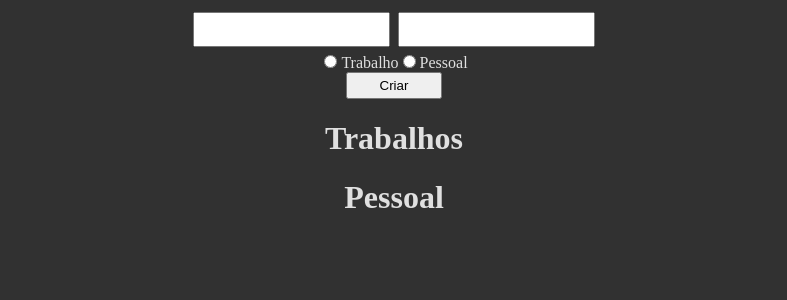
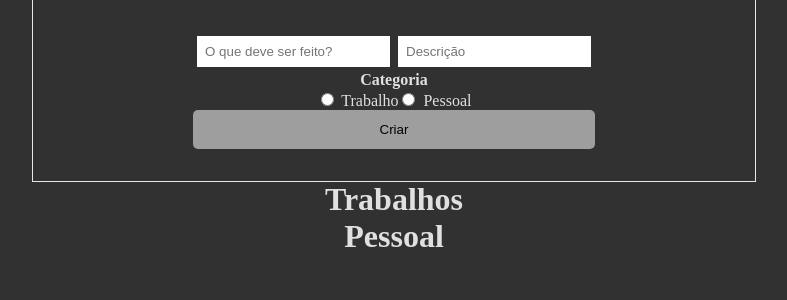
Before and after one commit to Elesiann/foursales-todo-app, a React (Create React App) app: page / in a window 1280 px wide. Shown: the top 300 px of the page, without its empty margins (246-1033 px from the left). Built offline with nearby package versions, Linux system fonts and the light colour scheme.

Commit message:
styling prototype

```diff
--- a/src/App.css
+++ b/src/App.css
@@ -1,3 +1,9 @@
+* {
+  margin: 0;
+  padding: 0;
+  border: none;
+}
+
 body {
   background-color: rgb(49, 49, 49);
   color: rgb(224, 224, 224);
@@ -8,13 +14,63 @@ input {
   margin: 0.25rem;
 }
 
-button {
-  padding-inline: 2rem;
-  padding-block: .25rem;
+form button {
+  padding: .75rem;
+  border-radius: 5px;
 }
 
-.todos button {
-  padding: 0;
+button {
+  background-color: rgb(158, 158, 158);
+  padding-inline: 2rem;
+  padding-block: 0.25rem;
+  transition: .2s;
+}
+
+button:hover {
+  color: rgb(32, 32, 32);
+  cursor: pointer;
+  background-color: #e7e7e7;
+}
+
+#formContainer {
+  display: flex;
+  justify-content: center;
+}
+
+#inputForm {
+  padding: 2rem 10rem;
+  outline: 1px solid #e7e7e7;
+}
+
+#criarButton {
+  width: 100%;
+}
+
+#todosContainer button {
+  margin-inline: 1rem;
+  margin-top: 1rem;
+  margin-bottom: 1rem;
+  padding: 0.5rem;
+  padding-inline: 3rem;
+  border-radius: 15px;
+}
+
+.todosContainer {
+  justify-content: center;
+  display: flex;
+  margin-top: .5rem;
+}
+
+.todos h2 {
+  margin-top: 1rem;
+}
+
+.todos {
+  width: 1024px;
+  margin-top: 0.25rem;
+  text-align: center;
+  background-color: rgb(92, 92, 92);
+  border-radius: 10px;
 }
 
 .App {
--- a/src/App.js
+++ b/src/App.js
@@ -52,14 +52,14 @@ export function App() {
             ...atividade,
             nome: "oiasdasda",
             checkTrabalho: false,
-        checkPessoal: true
+            checkPessoal: true,
           }
         : atividade.id === id && atividade.checkPessoal === true
         ? {
             ...atividade,
             nome: "oiasdasda",
             checkTrabalho: true,
-        checkPessoal: false
+            checkPessoal: false,
           }
         : atividade
     );
@@ -70,12 +70,15 @@ export function App() {
   return (
     // ==========================================================================================
     <div className="App">
-      <form onSubmit={handleSubmit}>
+      <div id="formContainer">
+        <form id="inputForm" onSubmit={handleSubmit}>
           <input
             name="atividade"
             type="text"
             value={values.atividade}
             onChange={handleChange}
+            placeholder="O que deve ser feito?"
+            required
           />
           <input
             maxLength="100"
@@ -83,46 +86,55 @@ export function App() {
             type="text"
             value={values.descricao}
             onChange={handleChange}
+            placeholder="Descrição"
+            required
           />
-        <br />
+          <h4>Categoria</h4>
           <input
             name="trabalho"
             id="trabalho"
             type="radio"
             checked={values.trabalho}
+
             onChange={() => {
               setValues({ ...values, pessoal: false, trabalho: true });
             }}
           />
-        <label htmlFor="trabalho">Trabalho</label>
+          <label htmlFor="trabalho"> Trabalho</label>
           <input
             name="pessoal"
             id="pessoal"
             type="radio"
             checked={values.pessoal}
+
             onChange={() => {
               setValues({ ...values, trabalho: false, pessoal: true });
             }}
           />
-        <label htmlFor="pessoal">Pessoal</label> <br />
-        <button type="submit">Criar</button>
+          <label htmlFor="pessoal"> Pessoal</label> <br />
+          <button id="criarButton" type="submit">
+            Criar
+          </button>
         </form>
+      </div>
       {/* ========================================================================================== */}
 
       {/* ========================================================================================== */}
-      <div id="container">
+      <div id="todosContainer">
         <div>
           <h1>Trabalhos</h1>
           {atividades.map(
             (atividade) =>
               atividade.checkTrabalho === true && (
+                <div className="todosContainer">
                 <div className="todos" key={atividade.id}>
-                  Todo: {atividade.nome} <br />
-                  descricao: {atividade.descricao} <br />
+                  <h2> {atividade.nome}</h2>
+                  <p>{atividade.descricao}</p>
                   <button onClick={() => deleteTodo(atividade.id)}>
-                    deletar
+                    Apagar
                   </button>
-                  <button onClick={() => editTodo(atividade.id)}>editar</button>
+                  <button onClick={() => editTodo(atividade.id)}>Editar</button>
+                </div>
                 </div>
               )
           )}
@@ -137,9 +149,9 @@ export function App() {
                   Todo: {atividade.nome} <br />
                   descricao: {atividade.descricao} <br />
                   <button onClick={() => deleteTodo(atividade.id)}>
-                    deletar
+                  Apagar
                   </button>
-                  <button onClick={() => editTodo(atividade.id)}>editar</button>
+                  <button onClick={() => editTodo(atividade.id)}>Editar</button>
                 </div>
               )
           )}
```
Lines whose indentation alone changed are shown as unchanged.
